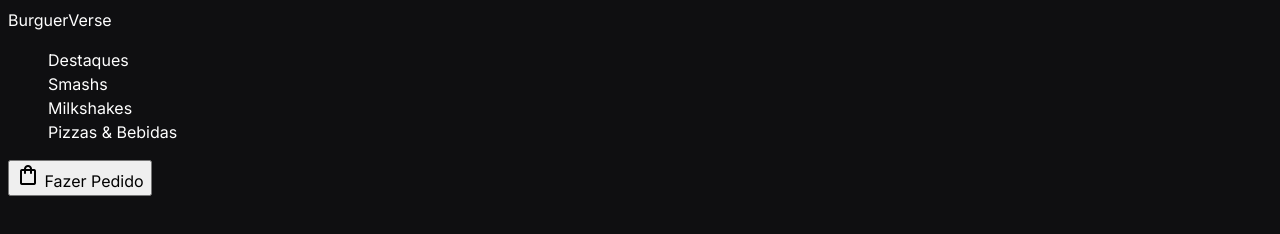
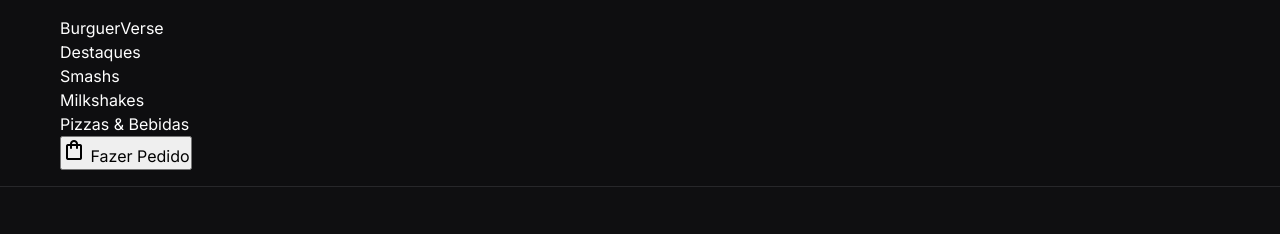
Before and after one commit to miguelpalma26/BurguerVerse, a plain HTML site: page index.html in a window 1280 px wide. Drawn offline with nearby package versions, Linux system fonts and the light colour scheme.

Commit message:
style: Posiciona o menu na vertical

```diff
--- a/CSS/design-system.css
+++ b/CSS/design-system.css
@@ -44,7 +44,8 @@
 }
 
 *,
-*::before *::after {
+*::before,
+*::after {
     margin: 0;
     padding: 0;
     box-sizing: border-box;
--- a/CSS/global.css
+++ b/CSS/global.css
@@ -6,9 +6,22 @@ body {
     -webkit-font-smoothing: antialiased;
 }
 
-.header {}
+.container {
+    width: 100%;
+    max-width: 120rem;
+    margin: 0 auto;
+    padding: 0 2rem;
+}
 
-.container {}
+.header {
+    position: sticky;
+    top: 0;
+    z-index: 100;
+    background-color: rgba(15, 15, 17, 0.95);
+    backdrop-filter: blur(1rem);
+    border-bottom: 0.1rem solid var(--color-border);
+    padding: 1.6rem 0;
+}
 
 .header__nav {}
 
```
